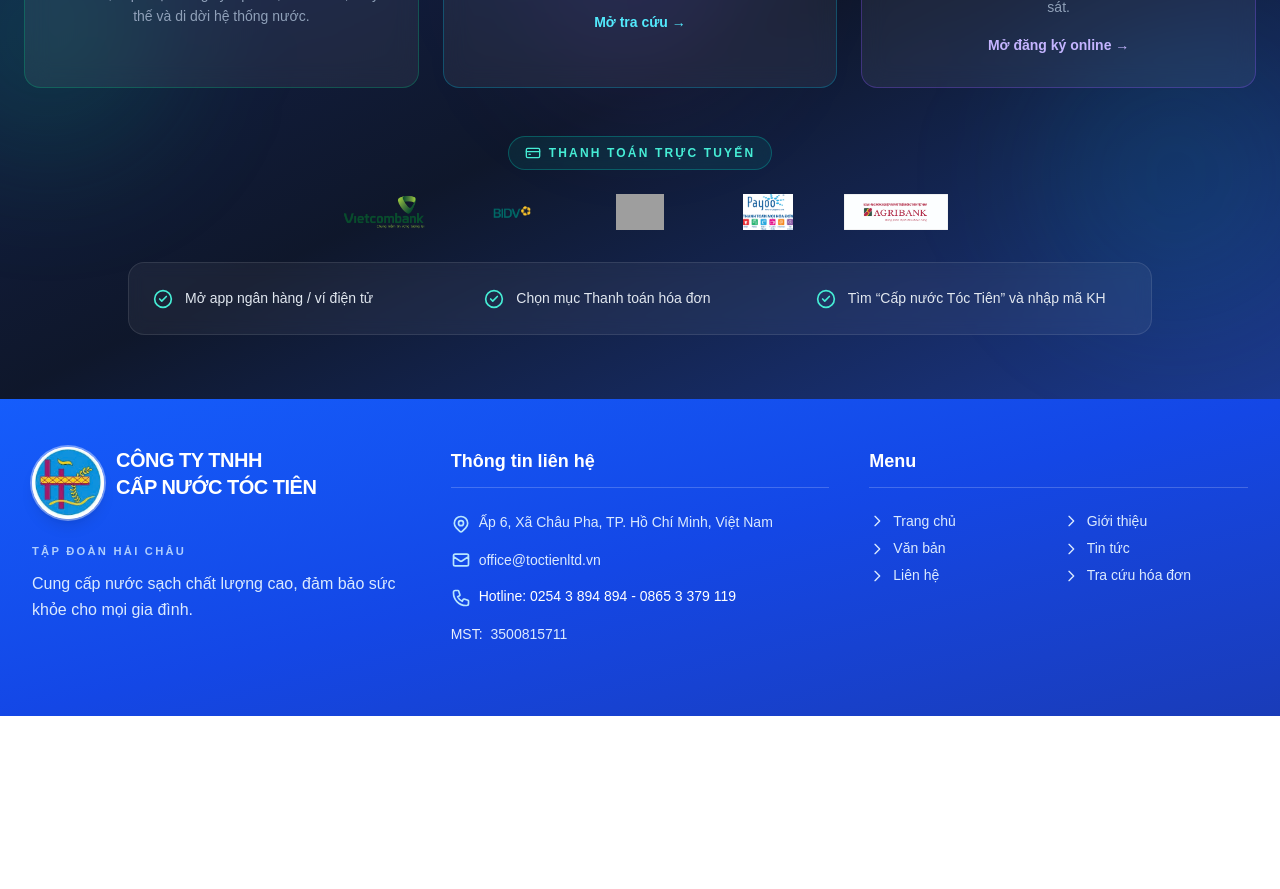
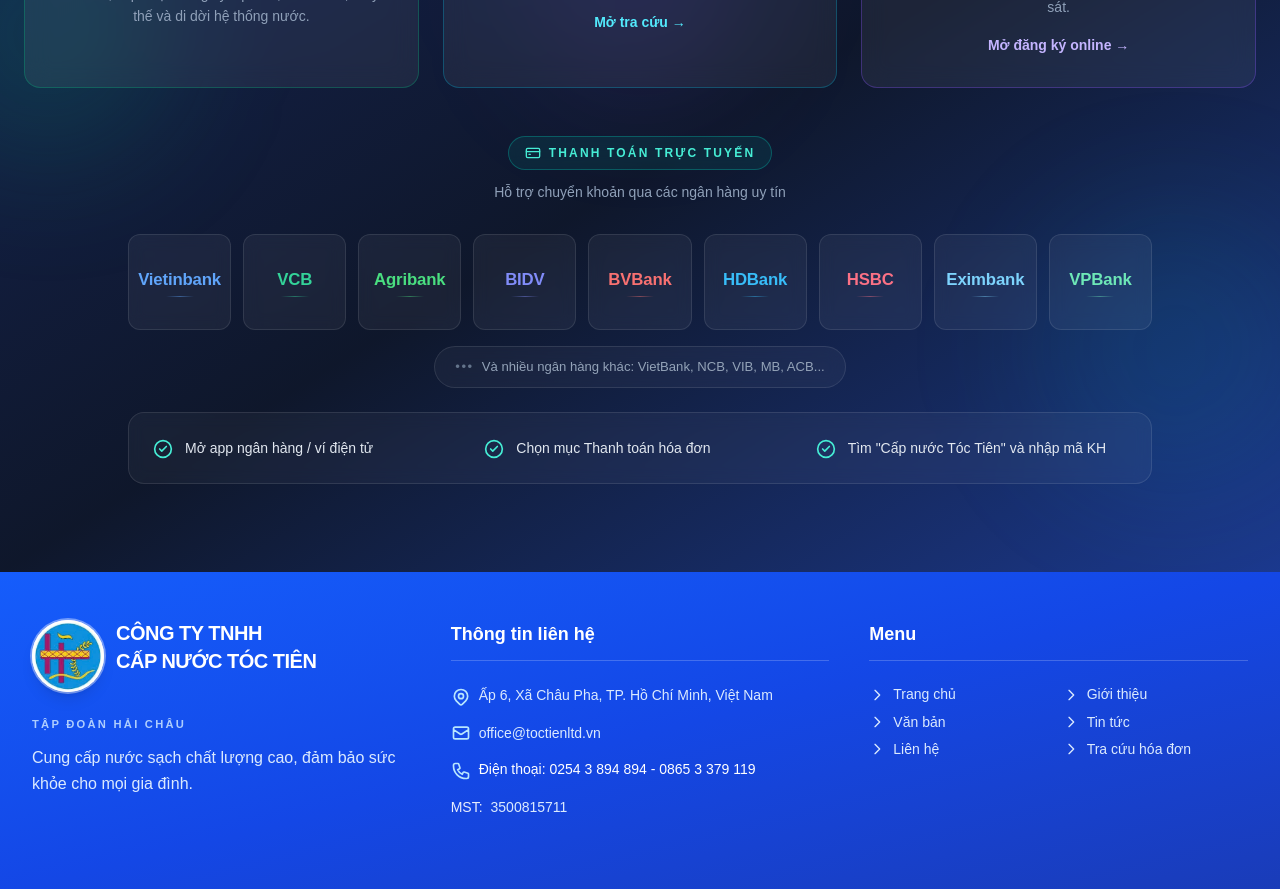
Before and after one commit to luongtd08011998/FE_HomePage, a Next.js app: page / in a window 1280 px wide. Shown: the part 1200-2089 px from the top of the page. Before the commit the page ends 1916 px from the top, so only its background shows below. Built offline with nearby package versions, Linux system fonts and the light colour scheme; no server answers; grey boxes are pictures that could not be loaded; what @ant-design/nextjs-registry would draw is missing.

Commit message:
update 17-04

```diff
--- a/src/components/Footer.tsx
+++ b/src/components/Footer.tsx
@@ -160,7 +160,7 @@
                     href="tel:02543894894"
                     className="group/phone block font-medium text-white underline-offset-2 transition hover:underline"
                   >
-                    Hotline:{" "}
+                    Điện thoại:{" "}
                     <span className="tabular-nums">
                       0254 3 894 894 - 0865 3 379 119
                     </span>
--- a/src/components/Header.tsx
+++ b/src/components/Header.tsx
@@ -96,16 +96,38 @@
 
 function IconMenu({ className }: { className?: string }) {
   return (
-    <svg className={className} viewBox="0 0 24 24" fill="none" stroke="currentColor" strokeWidth={2} aria-hidden>
-      <path strokeLinecap="round" strokeLinejoin="round" d="M3.75 6.75h16.5M3.75 12h16.5m-16.5 5.25h16.5" />
+    <svg
+      className={className}
+      viewBox="0 0 24 24"
+      fill="none"
+      stroke="currentColor"
+      strokeWidth={2}
+      aria-hidden
+    >
+      <path
+        strokeLinecap="round"
+        strokeLinejoin="round"
+        d="M3.75 6.75h16.5M3.75 12h16.5m-16.5 5.25h16.5"
+      />
     </svg>
   );
 }
 
 function IconClose({ className }: { className?: string }) {
   return (
-    <svg className={className} viewBox="0 0 24 24" fill="none" stroke="currentColor" strokeWidth={2} aria-hidden>
-      <path strokeLinecap="round" strokeLinejoin="round" d="M6 18L18 6M6 6l12 12" />
+    <svg
+      className={className}
+      viewBox="0 0 24 24"
+      fill="none"
+      stroke="currentColor"
+      strokeWidth={2}
+      aria-hidden
+    >
+      <path
+        strokeLinecap="round"
+        strokeLinejoin="round"
+        d="M6 18L18 6M6 6l12 12"
+      />
     </svg>
   );
 }
@@ -113,8 +135,19 @@
 /** Giới thiệu — tòa nhà / doanh nghiệp */
 function IconIntro({ className }: { className?: string }) {
   return (
-    <svg className={className} viewBox="0 0 24 24" fill="none" stroke="currentColor" aria-hidden>
-      <path strokeLinecap="round" strokeLinejoin="round" strokeWidth={2} d="M19 21V5a2 2 0 00-2-2H7a2 2 0 00-2 2v16m14 0h2m-2 0h-5m-9 0H3m2 0h5M9 7h1m-1 4h1m4-4h1m-1 4h1m-5 10v-5a1 1 0 011-1h2a1 1 0 011 1v5m-4 0h4" />
+    <svg
+      className={className}
+      viewBox="0 0 24 24"
+      fill="none"
+      stroke="currentColor"
+      aria-hidden
+    >
+      <path
+        strokeLinecap="round"
+        strokeLinejoin="round"
+        strokeWidth={2}
+        d="M19 21V5a2 2 0 00-2-2H7a2 2 0 00-2 2v16m14 0h2m-2 0h-5m-9 0H3m2 0h5M9 7h1m-1 4h1m4-4h1m-1 4h1m-5 10v-5a1 1 0 011-1h2a1 1 0 011 1v5m-4 0h4"
+      />
     </svg>
   );
 }
@@ -122,7 +155,13 @@
 /** Tin tức — báo / tin */
 function IconNews({ className }: { className?: string }) {
   return (
-    <svg className={className} viewBox="0 0 24 24" fill="none" stroke="currentColor" aria-hidden>
+    <svg
+      className={className}
+      viewBox="0 0 24 24"
+      fill="none"
+      stroke="currentColor"
+      aria-hidden
+    >
       <path
         strokeLinecap="round"
         strokeLinejoin="round"
@@ -136,13 +175,30 @@
 /** Quan hệ khách hàng — đối tác / chăm sóc KH */
 function IconCustomerRel({ className }: { className?: string }) {
   return (
-    <svg className={className} viewBox="0 0 24 24" fill="none" stroke="currentColor" aria-hidden>
-      <path strokeLinecap="round" strokeLinejoin="round" strokeWidth={2} d="M17 20h5v-2a3 3 0 00-5.356-1.857M17 20H7m10 0v-2c0-.656-.126-1.283-.356-1.857M7 20H2v-2a3 3 0 015.356-1.857M7 20v-2c0-.656.126-1.283.356-1.857m0 0a5.002 5.002 0 019.288 0M15 7a3 3 0 11-6 0 3 3 0 016 0zm6 3a2 2 0 11-4 0 2 2 0 014 0zM7 10a2 2 0 11-4 0 2 2 0 014 0z" />
+    <svg
+      className={className}
+      viewBox="0 0 24 24"
+      fill="none"
+      stroke="currentColor"
+      aria-hidden
+    >
+      <path
+        strokeLinecap="round"
+        strokeLinejoin="round"
+        strokeWidth={2}
+        d="M17 20h5v-2a3 3 0 00-5.356-1.857M17 20H7m10 0v-2c0-.656-.126-1.283-.356-1.857M7 20H2v-2a3 3 0 015.356-1.857M7 20v-2c0-.656.126-1.283.356-1.857m0 0a5.002 5.002 0 019.288 0M15 7a3 3 0 11-6 0 3 3 0 016 0zm6 3a2 2 0 11-4 0 2 2 0 014 0zM7 10a2 2 0 11-4 0 2 2 0 014 0z"
+      />
     </svg>
   );
 }
 
-function NavRootIcon({ slug, className }: { slug: string; className?: string }) {
+function NavRootIcon({
+  slug,
+  className,
+}: {
+  slug: string;
+  className?: string;
+}) {
   const s = slug.toLowerCase().replace(/_/g, "-");
   if (s.includes("gioi-thieu") || s.includes("gioithieu")) {
     return <IconIntro className={className} />;
@@ -412,8 +468,7 @@
     return s.includes("gioi-thieu") || s.includes("gioithieu");
   }
 
-  const navShadow =
-    "shadow-[0_14px_34px_-18px_rgba(2,132,199,0.55)]";
+  const navShadow = "shadow-[0_14px_34px_-18px_rgba(2,132,199,0.55)]";
 
   return (
     <>
@@ -458,7 +513,12 @@
                     className="inline-flex h-11 min-h-[44px] min-w-[44px] items-center justify-center rounded-full bg-gradient-to-r from-green-500 to-green-600 text-white shadow-md transition hover:shadow-lg active:scale-[0.98]"
                     aria-label="Gọi hotline 0254 3 894 894"
                   >
-              <svg className="h-5 w-5" viewBox="0 0 24 24" fill="currentColor" aria-hidden>
+                    <svg
+                      className="h-5 w-5"
+                      viewBox="0 0 24 24"
+                      fill="currentColor"
+                      aria-hidden
+                    >
                       <path d="M6.62 10.79c1.44 2.83 3.76 5.14 6.59 6.59l2.2-2.2c.27-.27.67-.36 1.02-.24 1.12.37 2.33.57 3.57.57.55 0 1 .45 1 1V20c0 .55-.45 1-1 1-9.39 0-17-7.61-17-17 0-.55.45-1 1-1h3.5c.55 0 1 .45 1 1 0 1.25.2 2.45.57 3.57.11.35.03.74-.25 1.02l-2.2 2.2z" />
                     </svg>
                   </a>
@@ -481,7 +541,9 @@
                   onSubmit={handleSearch}
                   onFocus={() => setSearchFocused(true)}
                   onBlur={(e) => {
-                if (!e.currentTarget.contains(e.relatedTarget as Node | null)) {
+                    if (
+                      !e.currentTarget.contains(e.relatedTarget as Node | null)
+                    ) {
                       setSearchFocused(false);
                     }
                   }}
@@ -577,7 +639,9 @@
                   className="relative w-full md:hidden"
                   onFocus={() => setSearchFocused(true)}
                   onBlur={(e) => {
-                if (!e.currentTarget.contains(e.relatedTarget as Node | null)) {
+                    if (
+                      !e.currentTarget.contains(e.relatedTarget as Node | null)
+                    ) {
                       setSearchFocused(false);
                     }
                   }}
@@ -603,25 +667,6 @@
                     className="w-full rounded-full border border-gray-200 bg-gray-50 py-3 pl-12 pr-4 text-sm text-gray-900 placeholder:text-gray-400 transition-colors focus:border-blue-500 focus:outline-none"
                   />
                 </form>
-
-            <a
-              href="tel:02543894894"
-              className="hidden shrink-0 items-center gap-2 rounded-full bg-gradient-to-r from-green-500 to-green-600 px-4 py-2.5 text-white shadow-lg transition hover:shadow-xl motion-safe:hover:scale-[1.02] motion-safe:active:scale-[0.97] sm:inline-flex sm:px-5 sm:py-3"
-            >
-              <span className="relative inline-flex shrink-0">
-                <svg className="h-5 w-5" viewBox="0 0 24 24" fill="currentColor" aria-hidden>
-                  <path d="M6.62 10.79c1.44 2.83 3.76 5.14 6.59 6.59l2.2-2.2c.27-.27.67-.36 1.02-.24 1.12.37 2.33.57 3.57.57.55 0 1 .45 1 1V20c0 .55-.45 1-1 1-9.39 0-17-7.61-17-17 0-.55.45-1 1-1h3.5c.55 0 1 .45 1 1 0 1.25.2 2.45.57 3.57.11.35.03.74-.25 1.02l-2.2 2.2z" />
-                </svg>
-                <span
-                  className="header-hotline-ping pointer-events-none absolute -right-0.5 -top-0.5 h-2 w-2 rounded-full bg-white"
-                  aria-hidden
-                />
-              </span>
-              <span className="min-w-0 text-left leading-tight">
-                <span className="block text-xs opacity-90">Hotline</span>
-                <span className="block text-sm font-semibold tabular-nums">0254 3 894 894</span>
-              </span>
-            </a>
               </div>
             </div>
           </div>
@@ -656,16 +701,17 @@
                 const children = childrenByRootId[root.id] ?? [];
                 const introRoot = isIntroRoot(root.slug);
                 const isLienHe = root.slug === "lien-he";
-                const rootHref = isLienHe ? "/lien-he" : `/category/${root.slug}`;
-                const rootActive =
-                  (introRoot
+                const rootHref = isLienHe
+                  ? "/lien-he"
+                  : `/category/${root.slug}`;
+                const rootActive = introRoot
                   ? pathname === `/category/${root.slug}` ||
                     pathname === "/gioi-thieu" ||
                     pathname.startsWith("/gioi-thieu/")
                   : (isLienHe
                       ? pathname === "/lien-he"
                       : pathname === `/category/${root.slug}`) ||
-                      children.some((c) => pathname === `/category/${c.slug}`));
+                    children.some((c) => pathname === `/category/${c.slug}`);
 
                 if (children.length === 0) {
                   const active = isLienHe
@@ -805,7 +851,10 @@
                   paddingTop: "max(0.75rem, env(safe-area-inset-top, 0px))",
                 }}
               >
-                <h2 id="mobile-nav-title" className="text-base font-bold tracking-tight text-white">
+                <h2
+                  id="mobile-nav-title"
+                  className="text-base font-bold tracking-tight text-white"
+                >
                   Danh mục
                 </h2>
                 <button
@@ -839,8 +888,12 @@
                   const introRoot = isIntroRoot(root.slug);
                   if (children.length === 0) {
                     const isLienHe = root.slug === "lien-he";
-                    const href = isLienHe ? "/lien-he" : `/category/${root.slug}`;
-                    const active = isLienHe ? pathname === "/lien-he" : pathname === `/category/${root.slug}`;
+                    const href = isLienHe
+                      ? "/lien-he"
+                      : `/category/${root.slug}`;
+                    const active = isLienHe
+                      ? pathname === "/lien-he"
+                      : pathname === `/category/${root.slug}`;
                     return (
                       <Link
                         key={root.id}
@@ -852,7 +905,10 @@
                             : "text-white/95 hover:bg-white/12"
                         }`}
                       >
-                        <NavRootIcon slug={root.slug} className="h-5 w-5 shrink-0 text-cyan-100" />
+                        <NavRootIcon
+                          slug={root.slug}
+                          className="h-5 w-5 shrink-0 text-cyan-100"
+                        />
                         <span className="min-w-0 truncate">{root.name}</span>
                       </Link>
                     );
@@ -865,7 +921,10 @@
                     >
                       <summary className="flex cursor-pointer list-none items-center justify-between gap-2 px-3 py-3 text-base font-semibold text-white [&::-webkit-details-marker]:hidden">
                         <span className="flex min-w-0 items-center gap-3">
-                          <NavRootIcon slug={root.slug} className="h-5 w-5 shrink-0 text-cyan-100" />
+                          <NavRootIcon
+                            slug={root.slug}
+                            className="h-5 w-5 shrink-0 text-cyan-100"
+                          />
                           <span className="truncate">{root.name}</span>
                         </span>
                         <svg
--- a/src/components/servicecard/PaymentChannels.tsx
+++ b/src/components/servicecard/PaymentChannels.tsx
@@ -1,70 +1,202 @@
 "use client";
 
-import { CreditCard, CheckCircle2 } from "lucide-react";
-import Image from "next/image";
-import { paymentChannels, type PaymentChannel } from "./paymentChannelsData";
+import { motion } from "motion/react";
+import { CreditCard, CheckCircle2, ShieldCheck } from "lucide-react";
 
-function ChannelLogo({ channel }: { channel: PaymentChannel }) {
-  if (channel.logo.type === "image") {
-    return (
-      <div className="flex h-8 w-full items-center justify-center sm:h-9">
-        <Image
-          src={channel.logo.src}
-          alt={channel.logo.alt}
-          width={172}
-          height={92}
-          className={[
-            "max-h-full w-full object-contain",
-            channel.logo.className ?? "",
-          ].join(" ")}
-          priority
-        />
-      </div>
-    );
-  }
-  return (
-    <span
-      className={[
-        "inline-flex h-8 w-full items-center justify-center rounded-xl text-[0.6rem] font-extrabold tracking-tight sm:h-9",
-        channel.logo.className,
-      ].join(" ")}
-      aria-hidden
-    >
-      {channel.logo.text}
-    </span>
-  );
-}
+const banks = [
+  {
+    abbr: "Vietinbank",
+    name: "Ngân hàng TMCP Công Thương Việt Nam",
+    color: "#60a5fa",
+  },
+  {
+    abbr: "VCB",
+    name: "Ngân hàng TMCP Ngoại Thương Việt Nam",
+    color: "#34d399",
+  },
+  {
+    abbr: "Agribank",
+    name: "Ngân hàng Nông nghiệp và Phát triển nông thôn",
+    color: "#4ade80",
+  },
+  {
+    abbr: "BIDV",
+    name: "Ngân hàng TMCP Đầu tư và Phát triển Việt Nam",
+    color: "#818cf8",
+  },
+  { abbr: "BVBank", name: "Ngân hàng Bản Việt", color: "#f87171" },
+  {
+    abbr: "HDBank",
+    name: "Ngân hàng TMCP Phát triển TP Hồ Chí Minh",
+    color: "#38bdf8",
+  },
+  { abbr: "HSBC", name: "Ngân hàng TNHH MTV HSBC", color: "#fb7185" },
+  {
+    abbr: "Eximbank",
+    name: "Ngân hàng Xuất nhập Khẩu Việt Nam",
+    color: "#7dd3fc",
+  },
+  {
+    abbr: "VPBank",
+    name: "Ngân hàng TMCP Việt Nam Thịnh Vượng",
+    color: "#6ee7b7",
+  },
+];
 
 export default function PaymentChannels() {
   return (
     <section aria-label="Kênh thanh toán">
       <div className="mx-auto max-w-5xl">
-        <div className="mb-6 text-center">
+        {/* Badge tiêu đề */}
+        <motion.div
+          className="mb-8 text-center"
+          initial={{ opacity: 0, y: -16 }}
+          animate={{ opacity: 1, y: 0 }}
+          transition={{ duration: 0.5 }}
+        >
           <div className="mx-auto inline-flex items-center gap-2 rounded-full border border-teal-400/30 bg-teal-500/10 px-4 py-2 text-teal-300 backdrop-blur">
             <CreditCard className="h-4 w-4" aria-hidden />
             <span className="text-xs font-semibold uppercase tracking-[0.18em]">
               Thanh toán trực tuyến
             </span>
           </div>
-        </div>
+          <p className="mt-3 text-sm text-slate-400 font-medium">
+            Hỗ trợ chuyển khoản qua các ngân hàng uy tín
+          </p>
+        </motion.div>
 
-        <div className="flex flex-nowrap items-center gap-3 overflow-x-auto overscroll-x-contain px-1 pb-2 [-webkit-overflow-scrolling:touch] sm:justify-center sm:gap-4 sm:overflow-visible sm:pb-0">
-          {paymentChannels.map((c) => (
-            <div key={c.id} className="shrink-0 w-20 sm:w-24 md:w-28">
-              <ChannelLogo channel={c} />
-            </div>
+        {/* Bank Cards Grid */}
+        <motion.div
+          className="grid grid-cols-3 gap-3 sm:grid-cols-5 lg:grid-cols-9 sm:gap-3"
+          initial={{ opacity: 0 }}
+          animate={{ opacity: 1 }}
+          transition={{ delay: 0.2, duration: 0.5 }}
+        >
+          {banks.map((bank, index) => (
+            <motion.div
+              key={bank.abbr}
+              initial={{ opacity: 0, scale: 0.85, y: 16 }}
+              animate={{ opacity: 1, scale: 1, y: 0 }}
+              transition={{
+                delay: 0.3 + index * 0.07,
+                duration: 0.45,
+                ease: [0.22, 1, 0.36, 1],
+              }}
+              whileHover={{
+                scale: 1.06,
+                y: -4,
+                transition: { duration: 0.18 },
+              }}
+              className="relative group cursor-pointer"
+            >
+              <div
+                className="relative overflow-hidden rounded-xl p-3 h-24 flex flex-col items-center justify-center border border-white/10 transition-all duration-300 group-hover:border-white/20"
+                style={{
+                  background: "rgba(255,255,255,0.05)",
+                  backdropFilter: "blur(8px)",
+                }}
+              >
+                {/* Hover glow */}
+                <div
+                  className="absolute inset-0 opacity-0 group-hover:opacity-100 transition-opacity duration-300 rounded-xl"
+                  style={{
+                    background: `linear-gradient(135deg, ${bank.color}14 0%, ${bank.color}22 100%)`,
+                  }}
+                />
+
+                {/* Tên viết tắt */}
+                <div className="relative z-10 text-center">
+                  <div
+                    className="font-bold tracking-tight group-hover:scale-110 transition-transform duration-300"
+                    style={{
+                      fontSize: "1.05rem",
+                      color: bank.color,
+                      letterSpacing: "-0.01em",
+                      marginBottom: "0.2rem",
+                    }}
+                  >
+                    {bank.abbr}
+                  </div>
+
+                  {/* Đường trang trí */}
+                  <div
+                    className="h-px w-7 mx-auto rounded-full"
+                    style={{
+                      background: `linear-gradient(90deg, transparent, ${bank.color}, transparent)`,
+                      opacity: 0.45,
+                    }}
+                  />
+                </div>
+
+                {/* Tooltip tên đầy đủ */}
+                <div
+                  className="absolute bottom-full left-1/2 -translate-x-1/2 mb-2 px-3 py-2 rounded-lg whitespace-nowrap opacity-0 group-hover:opacity-100 pointer-events-none transition-all duration-300 group-hover:-translate-y-1 z-20"
+                  style={{
+                    background: "rgba(15, 23, 42, 0.96)",
+                    color: "white",
+                    fontSize: "0.72rem",
+                    fontWeight: 500,
+                    boxShadow: "0 4px 16px rgba(0,0,0,0.35)",
+                    backdropFilter: "blur(10px)",
+                    border: "1px solid rgba(255,255,255,0.08)",
+                  }}
+                >
+                  {bank.name}
+                  <div
+                    className="absolute top-full left-1/2 -translate-x-1/2 -mt-px"
+                    style={{
+                      width: 0,
+                      height: 0,
+                      borderLeft: "4px solid transparent",
+                      borderRight: "4px solid transparent",
+                      borderTop: "4px solid rgba(15, 23, 42, 0.96)",
+                    }}
+                  />
+                </div>
+              </div>
+            </motion.div>
           ))}
-        </div>
+        </motion.div>
 
-        <div className="mt-8 grid grid-cols-1 gap-4 rounded-2xl border border-white/10 bg-white/[0.05] p-5 backdrop-blur sm:grid-cols-3 sm:gap-5 sm:p-6">
+        {/* Và nhiều ngân hàng khác */}
+        <motion.div
+          className="mt-4 text-center"
+          initial={{ opacity: 0 }}
+          animate={{ opacity: 1 }}
+          transition={{ delay: 1, duration: 0.5 }}
+        >
+          <div
+            className="inline-flex items-center gap-2 px-5 py-2.5 rounded-full border border-white/10"
+            style={{
+              background: "rgba(255,255,255,0.04)",
+              backdropFilter: "blur(8px)",
+              fontSize: "0.82rem",
+              color: "#94a3b8",
+              fontWeight: 500,
+            }}
+          >
+            <span style={{ letterSpacing: "0.12em", color: "#64748b" }}>
+              •••
+            </span>
+            <span>Và nhiều ngân hàng khác: VietBank, NCB, VIB, MB, ACB...</span>
+          </div>
+        </motion.div>
+
+        {/* Hướng dẫn 3 bước */}
+        <motion.div
+          className="mt-6 grid grid-cols-1 gap-4 rounded-2xl border border-white/10 bg-white/[0.04] p-5 backdrop-blur sm:grid-cols-3 sm:gap-5 sm:p-6"
+          initial={{ opacity: 0, y: 12 }}
+          animate={{ opacity: 1, y: 0 }}
+          transition={{ delay: 1.1, duration: 0.5 }}
+        >
           {[
             "Mở app ngân hàng / ví điện tử",
-            "Chọn mục Thanh toán hóa đơn ",
-            "Tìm “Cấp nước Tóc Tiên” và nhập mã KH",
+            "Chọn mục Thanh toán hóa đơn",
+            'Tìm "Cấp nước Tóc Tiên" và nhập mã KH',
           ].map((t) => (
             <div key={t} className="flex items-start gap-3">
               <CheckCircle2
-                className="mt-0.5 h-5 w-5 text-teal-300"
+                className="mt-0.5 h-5 w-5 shrink-0 text-teal-300"
                 aria-hidden
               />
               <p className="text-sm font-medium leading-relaxed text-slate-200">
@@ -72,7 +204,15 @@
               </p>
             </div>
           ))}
-        </div>
+        </motion.div>
+
+        {/* Badge bảo mật */}
+        <motion.div
+          className="mt-6 text-center"
+          initial={{ opacity: 0 }}
+          animate={{ opacity: 1 }}
+          transition={{ delay: 1.3, duration: 0.5 }}
+        ></motion.div>
       </div>
     </section>
   );
```
Also changed, not shown: 2 other files (tests, documents, lock files or other folders). Lines whose indentation alone changed are shown as unchanged.
